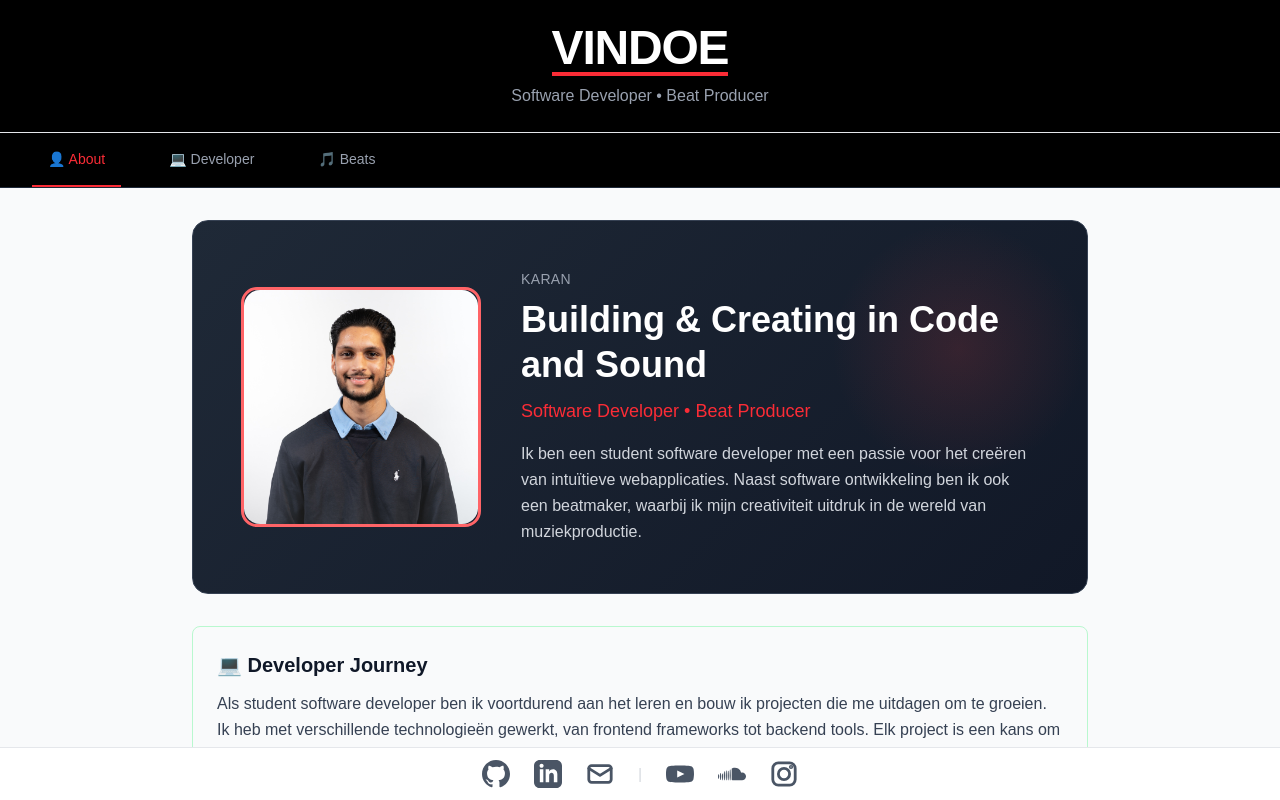
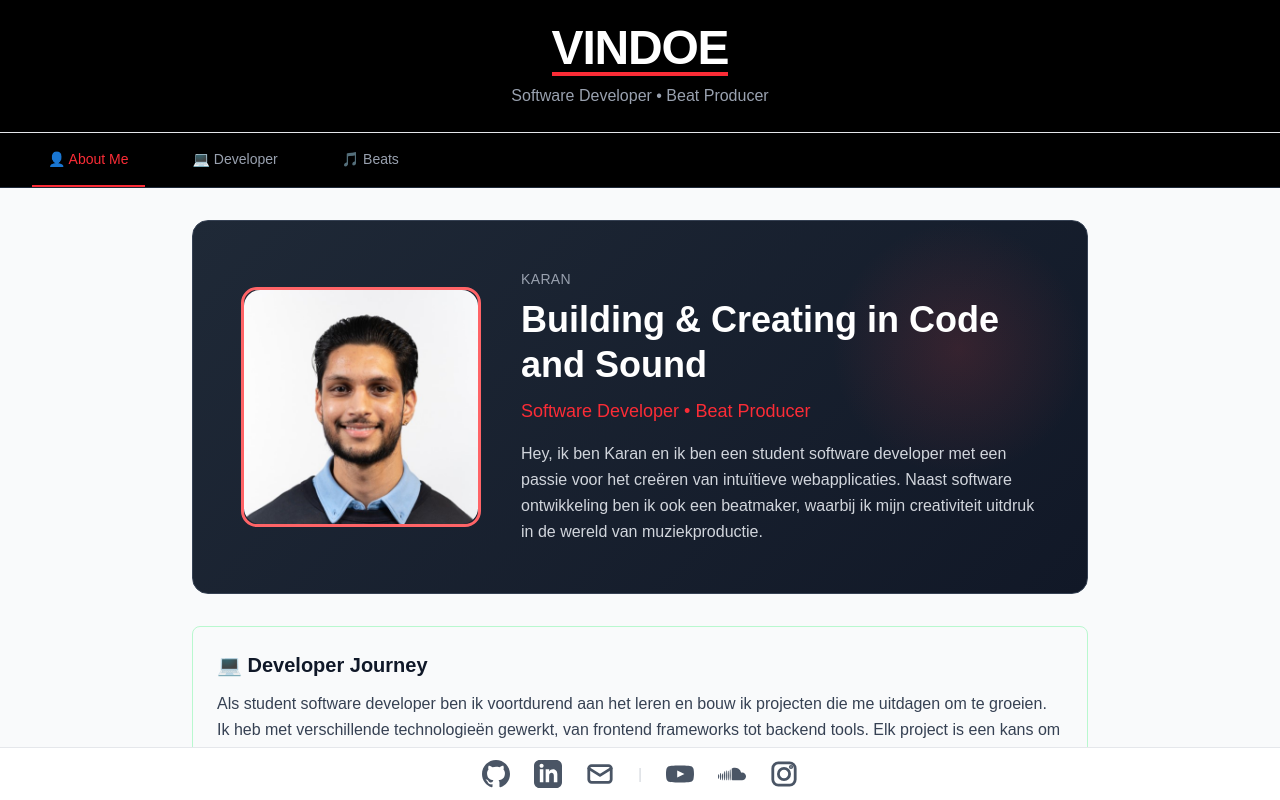
Before and after one commit to KaranDoerga/vindoe-portfolio, a Next.js app: page / in a window 1280 px wide. Shown: the top 800 px of the page. Built offline with nearby package versions, Linux system fonts and the light colour scheme.

Commit message:
Refactor code structure for improved readability and maintainability

```diff
--- a/src/app/components/AboutTab.tsx
+++ b/src/app/components/AboutTab.tsx
@@ -23,7 +23,7 @@ export default function AboutTab() {
             {/* Photo */}
             <div className="mx-auto flex h-60 w-60 items-center justify-center rounded-2xl border-3 border-red-400 md:mx-0">
               <Image
-                src="/profile.jpg"
+                src="/me.jpg"
                 alt="Karan"
                 width={240}
                 height={240}
@@ -41,7 +41,7 @@ export default function AboutTab() {
                 Software Developer • Beat Producer
               </p>
               <p className="text-sm leading-relaxed text-gray-300 md:text-base">
-                Ik ben een student software developer met een passie voor het creëren van intuïtieve webapplicaties.
+                Hey, ik ben Karan en ik ben een student software developer met een passie voor het creëren van intuïtieve webapplicaties.
                 Naast software ontwikkeling ben ik ook een beatmaker, waarbij ik mijn creativiteit uitdruk in de wereld van muziekproductie.
               </p>
             </div>
--- a/src/app/components/TabNavigation.tsx
+++ b/src/app/components/TabNavigation.tsx
@@ -49,7 +49,7 @@ export default function TabNavigation() {
                   : 'border-transparent text-gray-400 hover:border-gray-600 hover:text-gray-200'
               }`}
             >
-              👤 About
+              👤 About Me
             </button>
             <button
               onClick={() => handleTabClick('developer')}
@@ -85,7 +85,7 @@ export default function TabNavigation() {
       </main>
 
       {/* Mobile Bottom Navigation */}
-      <nav className="fixed bottom-16 left-0 right-0 border-t border-gray-200 bg-white md:hidden">
+      <nav className="fixed bottom-12 left-0 right-0 border-t border-gray-200 bg-white md:hidden">
         <div className="grid grid-cols-3">
           <button
             onClick={() => handleTabClick('about')}
@@ -96,7 +96,7 @@ export default function TabNavigation() {
             }`}
           >
             <span className="text-2xl">👤</span>
-            <span className="mt-1">About</span>
+            <span className="mt-1">About Me</span>
           </button>
           <button
             onClick={() => handleTabClick('developer')}
```
Also changed, not shown: public/me.jpg (added), public/profile.jpg (deleted).
